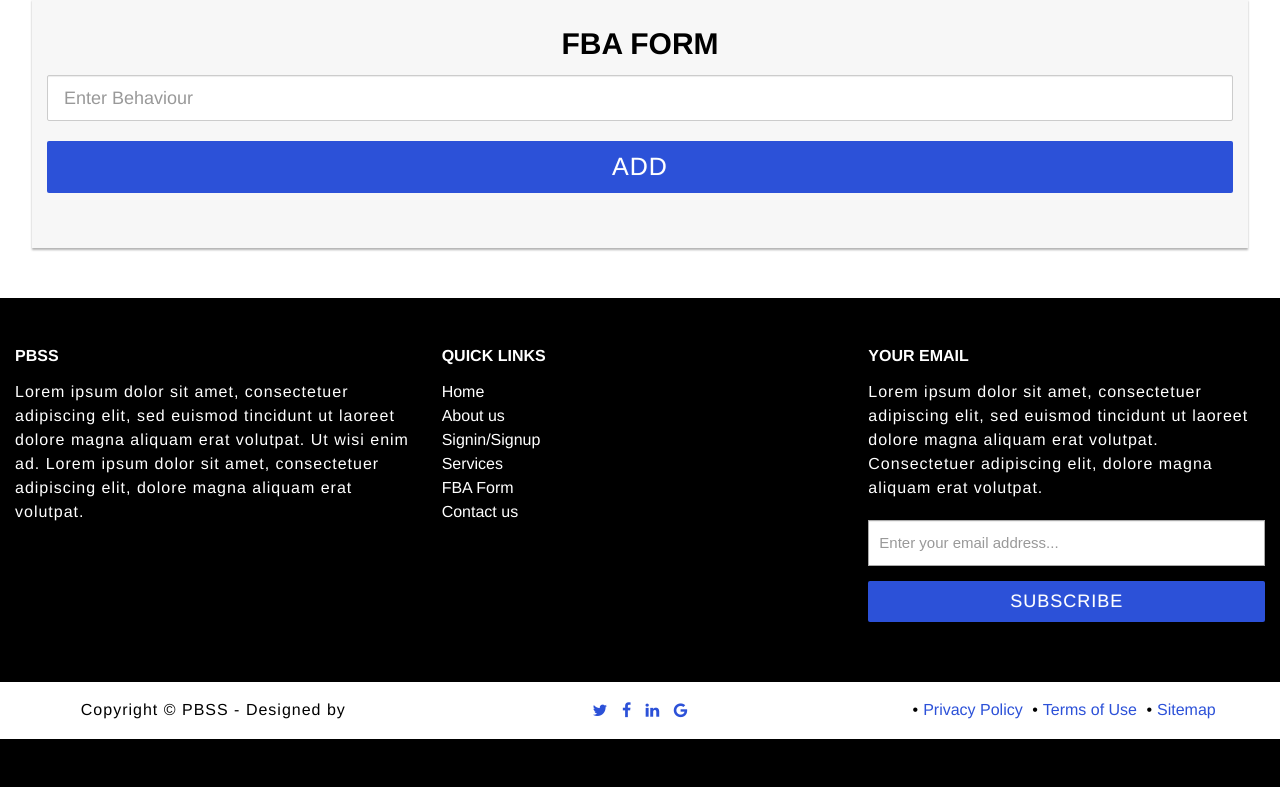
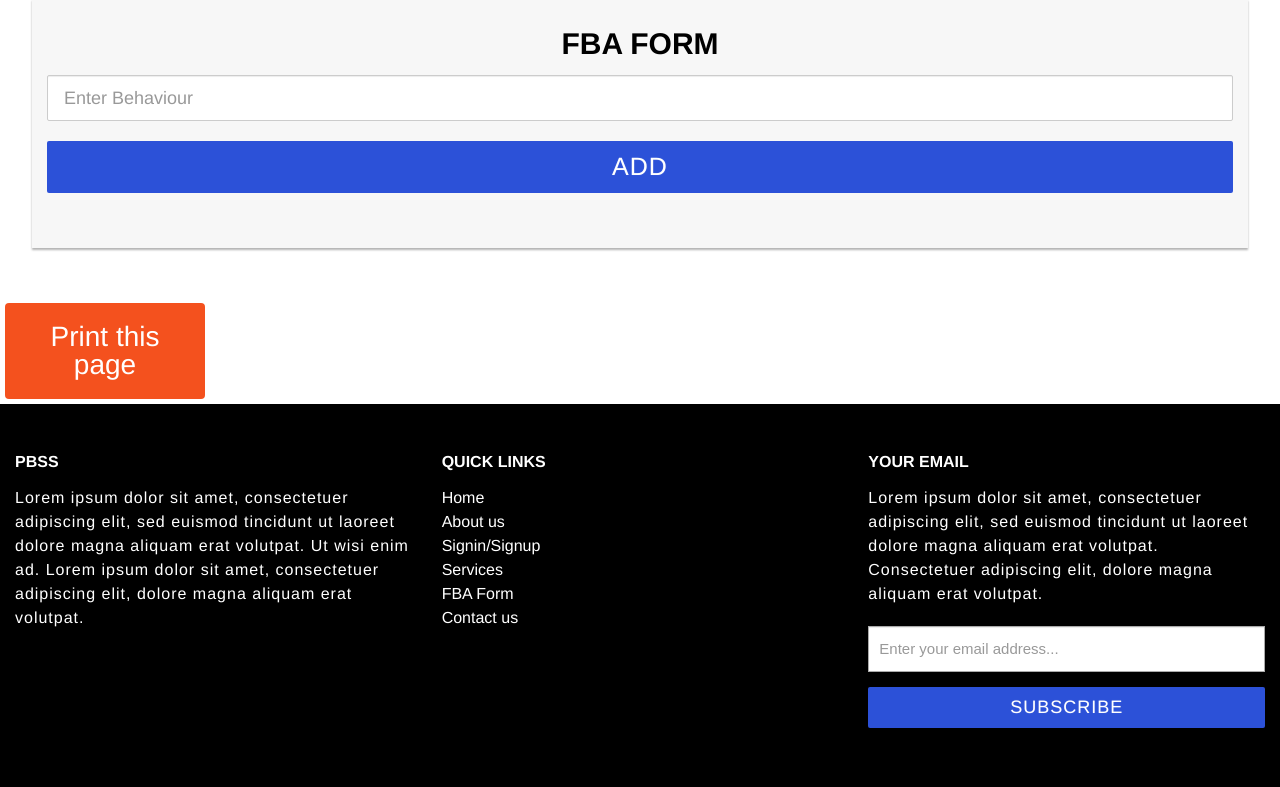
Before and after one commit to NBGAzure/Positivebehaviour, a Django app: page /freefbaform/ in a window 1280 px wide. Shown: the part 115-902 px from the top of the page. Before the commit the page ends 854 px from the top, so only its background shows below. Run offline with Django 3.2, Linux system fonts and the light colour scheme; some libraries are stand-ins or nearby versions.

Commit message:
print-functionality

```diff
--- a/PBSS/freefbaform/templates/freefbaform/fbabase.html
+++ b/PBSS/freefbaform/templates/freefbaform/fbabase.html
@@ -50,6 +50,54 @@
     {% block content %}{% endblock content %}
 
 
+{#    print button #}
+    <style>
+.button {
+  border-radius: 4px;
+  background-color: #f4511e;
+  border: none;
+  color: #FFFFFF;
+  text-align: center;
+  font-size: 28px;
+  padding: 20px;
+  width: 200px;
+  transition: all 0.5s;
+  cursor: pointer;
+  margin: 5px;
+}
+
+.button span {
+  cursor: pointer;
+  display: inline-block;
+  position: relative;
+  transition: 0.5s;
+}
+
+.button span:after {
+  content: '\00bb';
+  position: absolute;
+  opacity: 0;
+  top: 0;
+  right: -20px;
+  transition: 0.5s;
+}
+
+.button:hover span {
+  padding-right: 25px;
+}
+
+.button:hover span:after {
+  opacity: 1;
+  right: 0;
+}
+</style>
+    <button class="button" onclick="myFunction()">Print this page</button >
+
+    <script>
+    function myFunction() {
+    window.print();
+    }
+    </script>
     <!-- Footer -->
 	<footer>
 		<div class="wrap-footer">
--- a/PBSS/freefbaform/urls.py
+++ b/PBSS/freefbaform/urls.py
@@ -3,6 +3,7 @@ from django.urls import path
 from django.conf.urls import url
 from . import views
 
+
 urlpatterns = [
     path('', views.freeform, name='freeform'),
 
```
